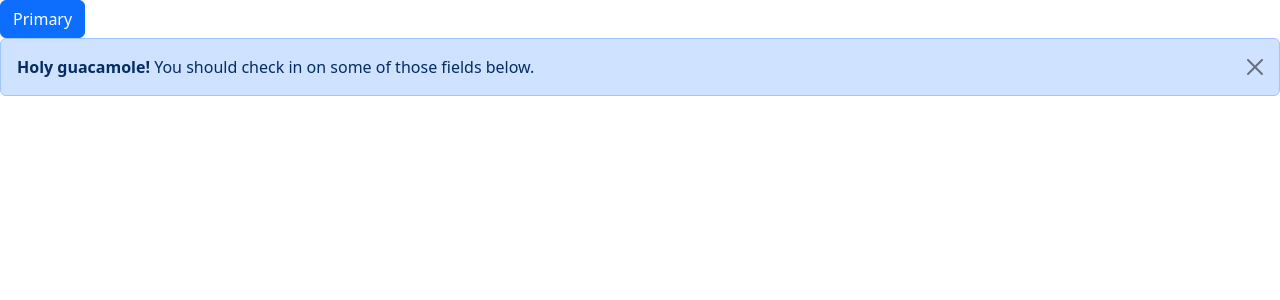
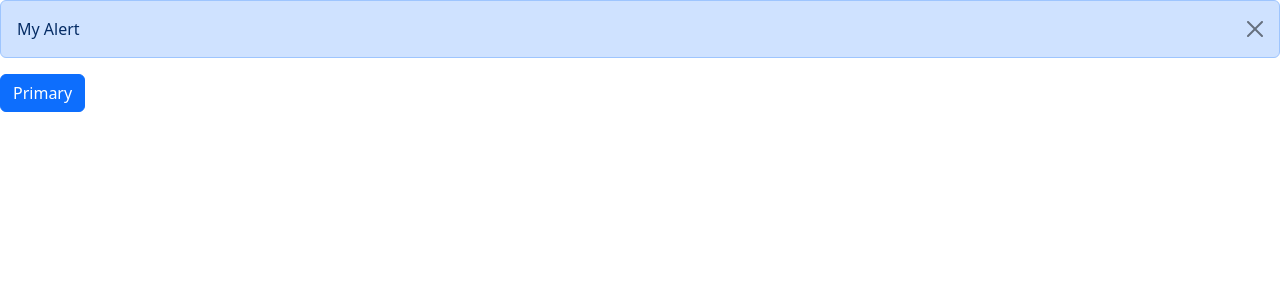
Before and after one commit to Shehu-Muhammad/Learning_React, a React app in the folder react-app/: page / in a window 1280 px wide. Both pictures are taken after a click on the button "Primary". Shown: the top 300 px of the page. Built offline with nearby package versions, Linux system fonts and the light colour scheme; the HTML template or start-up script is replaced by a standard one.

Commit message:
alert tutorial

```diff
--- a/react-app/src/App.tsx
+++ b/react-app/src/App.tsx
@@ -3,32 +3,14 @@ import Alert from './components/Alert';
 import Button from './components/Button';
 
 function App() {
-  const [clicked, setClicked] = useState(false);
-  const handleOnClick = () => {
-    setClicked(true);
-  };
+  const [alertVisible, setAlertVisibility] = useState(false);
   return (
-    <>
-      <Button onClick={handleOnClick}>Primary</Button>
-      {clicked && (
-        <Alert>
-          <div
-            className='alert alert-primary alert-dismissible fade show'
-            role='alert'
-          >
-            <strong>Holy guacamole!</strong> You should check in on some of
-            those fields below.
-            <button
-              onClick={() => setClicked(false)}
-              type='button'
-              className='btn-close'
-              data-bs-dismiss='alert'
-              aria-label='Close'
-            ></button>
-          </div>
-        </Alert>
+    <div>
+      {alertVisible && (
+        <Alert onClose={() => setAlertVisibility(false)}>My Alert</Alert>
       )}
-    </>
+      <Button onClick={() => setAlertVisibility(true)}>Primary</Button>
+    </div>
   );
 }
 
--- a/react-app/src/components/Alert.tsx
+++ b/react-app/src/components/Alert.tsx
@@ -2,10 +2,25 @@ import type { ReactNode } from 'react';
 
 interface Props {
   children: ReactNode;
+  onClose: () => void;
 }
 
-const Alert = ({ children }: Props) => {
-  return <div>{children}</div>;
+const Alert = ({ children, onClose }: Props) => {
+  return (
+    <div
+      className='alert alert-primary alert-dismissible fade show'
+      role='alert'
+    >
+      {children}
+      <button
+        onClick={onClose}
+        type='button'
+        className='btn-close'
+        data-bs-dismiss='alert'
+        aria-label='Close'
+      ></button>
+    </div>
+  );
 };
 
 export default Alert;
```
